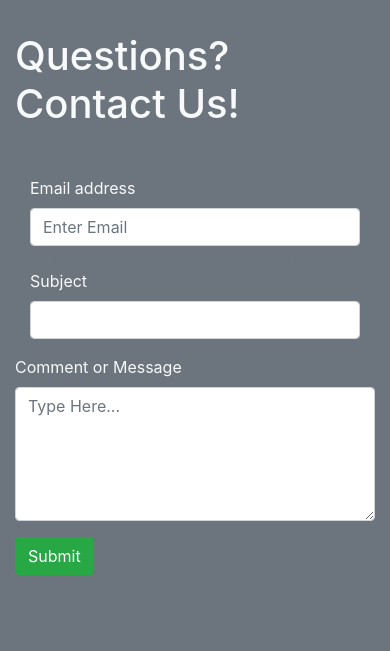
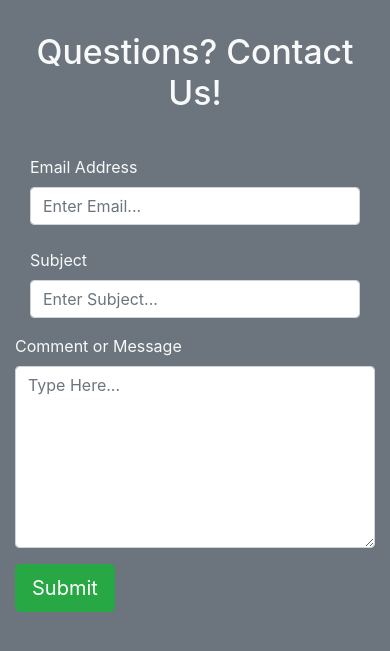
Before and after one commit to palmertt-uc/College_Dreaming, a Django app: page /contact/ in a window 390 px wide. Shown: the part 56-707 px from the top of the page. Run offline with Django 3.2, Linux system fonts and the light colour scheme; some libraries are stand-ins or nearby versions.

Commit message:
Added responsive header to contact form, added brief comments to javascript code

```diff
--- a/universities/static/universities/css/styles.css
+++ b/universities/static/universities/css/styles.css
@@ -4,4 +4,6 @@
 
 .contact-page-header {
     padding-bottom: 1em;
+    font-size: 4vmax;
+    text-align: center;
 }
--- a/universities/static/universities/js/main.js
+++ b/universities/static/universities/js/main.js
@@ -5,6 +5,7 @@ const emailContent = document.getElementById('messageContent');
 const subject = document.getElementById('subject');
 const emailRecipient = 'seniordesign908@gmail.com'
 
+// Button For Sending Email
 sendEmail.addEventListener('click', function () {
 
     let mailto_link = 'mailto:' + emailRecipient + '?subject=' + 'Email From '+ emailSender.value + ': ' + subject.value + '&body=' + emailContent.value;
--- a/universities/templates/universities/contact.html
+++ b/universities/templates/universities/contact.html
@@ -10,24 +10,24 @@
                 <div class="container">
                     <div class="row">
                         <div class="col-sm">
-                            <label for="emailInput">Email address</label>
+                            <label for="emailInput">Email Address</label>
                             <input type="email" class="form-control" id="emailInput" aria-describedby="emailHelp"
-                                   placeholder="Enter Email" required>
+                                   placeholder="Enter Email..." required>
                             <small id="emailHelp" class="form-text text-muted">We'll never share your email with anyone
                                 else.</small>
                         </div>
                         <div class="col-sm">
                             <label for="subject">Subject</label>
-                            <input type="email" class="form-control" id="subject">
+                            <input type="email" class="form-control" id="subject" placeholder="Enter Subject...">
                         </div>
                     </div>
                 </div>
             </div>
             <div class="form-group">
                 <label for="messageContent">Comment or Message</label>
-                <textarea class="form-control" id="messageContent" placeholder="Type Here..." rows="5"></textarea>
+                <textarea class="form-control" id="messageContent" placeholder="Type Here..." rows="7"></textarea>
             </div>
-            <button type="button" class="btn btn-success contact-button" id="contact">Submit</button>
+            <button type="button" class="btn btn-success btn-lg contact-button" id="contact">Submit</button>
         </form>
     </div>
 {% endblock %}
```
